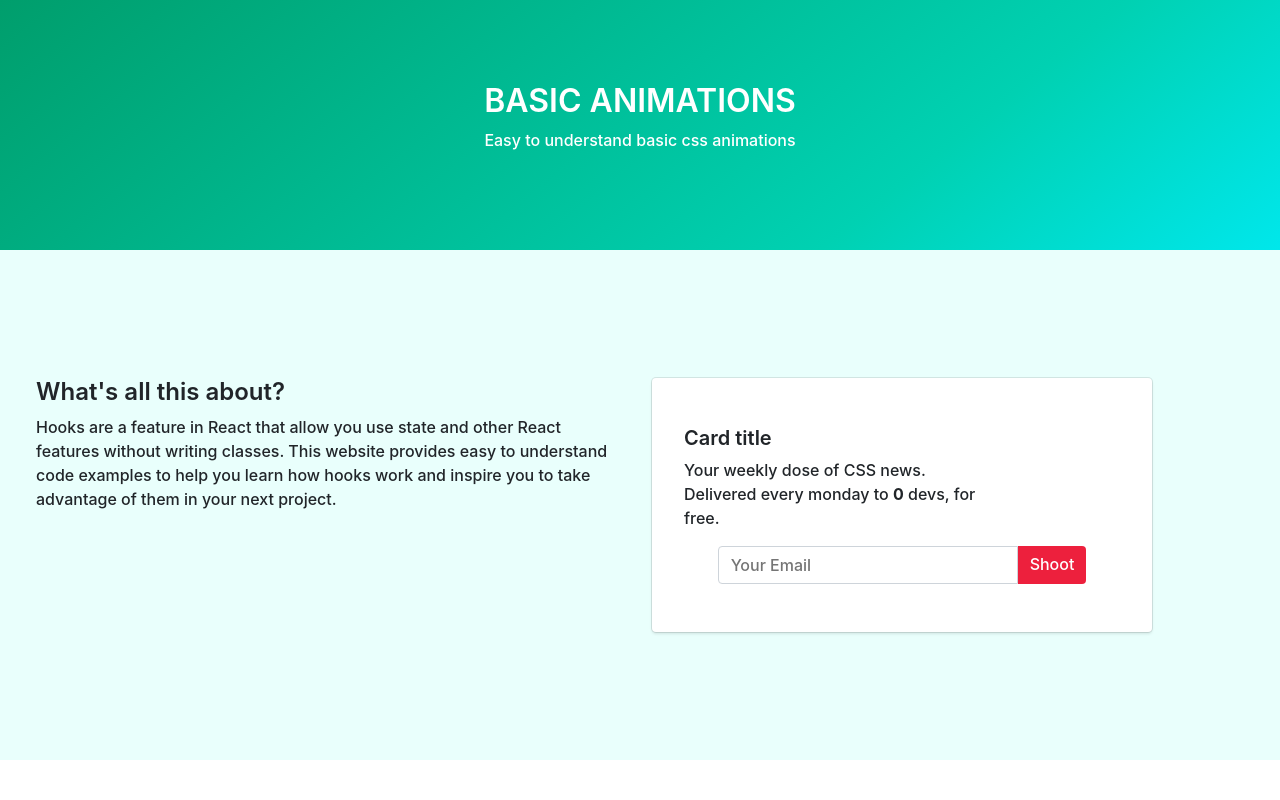
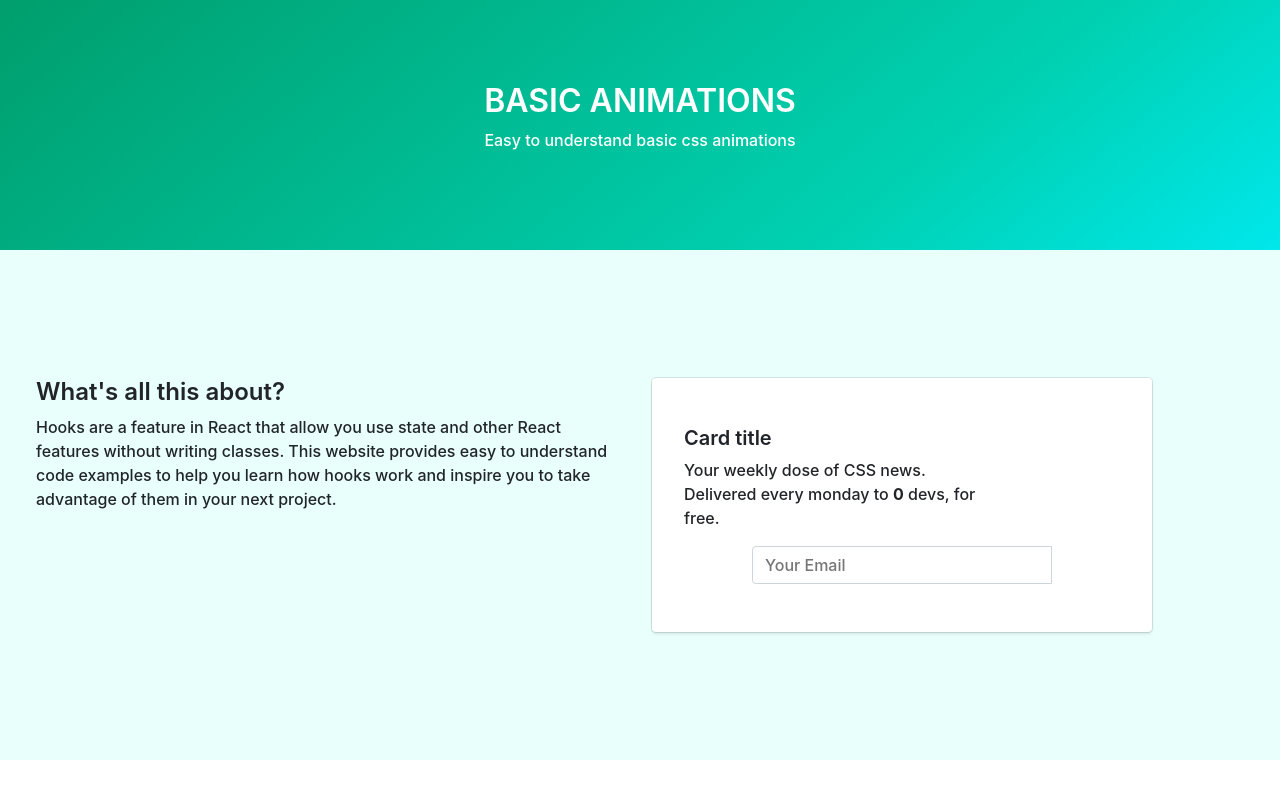
Before and after one commit to jakesuche/basic_animations, a React (Create React App) app: page / in a window 1280 px wide. Shown: the top 800 px of the page. Built offline with nearby package versions, Linux system fonts and the light colour scheme.

Commit message:
sections added

```diff
--- a/src/App.js
+++ b/src/App.js
@@ -1,5 +1,4 @@
-import logo from "./logo.svg";
-import "./App.css";
+
 import Hero from "./components/hero";
 import * as Styles from "./home_styles.js";
 
--- a/src/components/hero/index.js
+++ b/src/components/hero/index.js
@@ -29,9 +29,9 @@
                 </p>
                 <div className="actions">
                 <input  type="" placeholder="Your Email" />
-                <a href="#" className="btn btn-primary">
+                {/* <a href="#" className="btn btn-primary">
                   Shoot
-                </a>
+                </a> */}
                 </div>
               </div>
             </Styles.Card>
```
